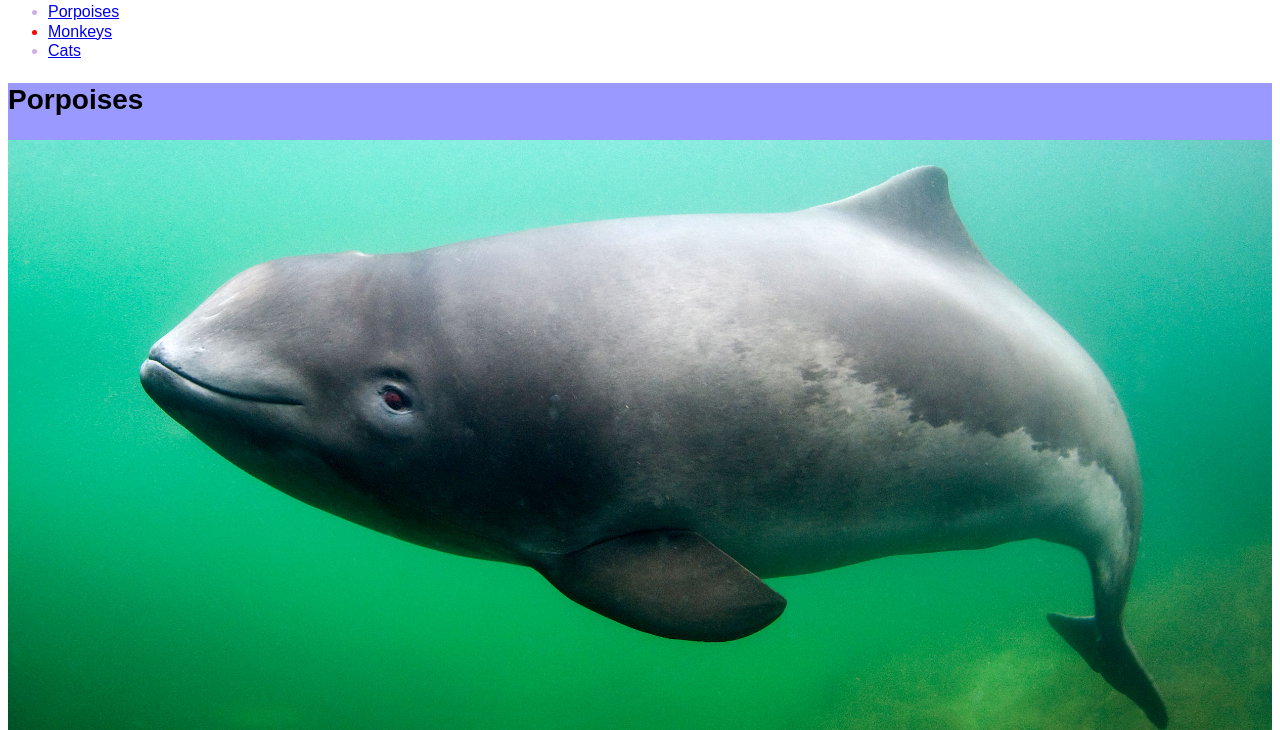
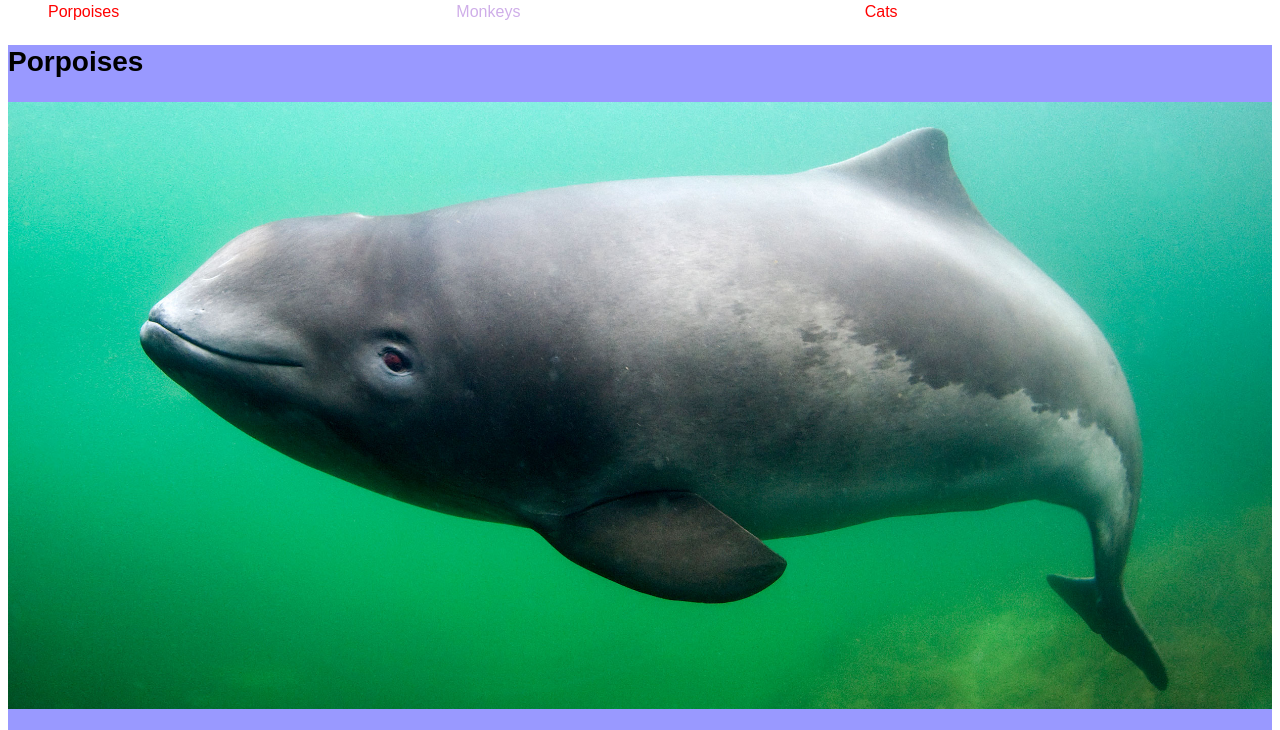
Before and after one commit to dieter4902/WebEngineering, a plain HTML site: page index.html in a window 1280 px wide. Shown: the part 62-792 px from the top of the page. Drawn offline with Linux system fonts and the light colour scheme.

Commit message:
eric schmeric

```diff
--- a/styles/style.css
+++ b/styles/style.css
@@ -6,11 +6,13 @@
     --main-color: hsla(var(--main-hue), 100%, 50%, 1);
     --bg-color-dark: hsla(var(--main-hue), 100%, 80%, 1);
     --bg-color-light: hsla(var(--main-hue), 100%, 90%, 1);
+    --li-color-odd: red;
+    --li-color-even: #CFAEE9;
 }
 
 h1 {
     font-size: 2rem;
-    width:50%;
+    width: 50%;
     border: 1px solid;
     text-align: center;
     margin: auto;
@@ -22,6 +24,10 @@ h2 {
 
 h3 {
     font-size: 1.5rem;
+}
+
+p {
+    font-size: 1.2rem;
 }
 
 
@@ -39,9 +45,18 @@ article:nth-child(even) {
 }
 
 li:nth-child(odd) {
-    color: #CFAEE9;
+    color: var(--li-color-odd);
+    display: inline-block;
+    width: calc(99% / 3);
 }
 
 li:nth-child(even) {
-    color: red; /*it not work, why?*/
+    color: var(--li-color-even); /*it not work, why?*/
+    display: inline-block;
+    width: calc(99% / 3);
 }
+
+a {
+    color: inherit;
+    text-decoration: none;
+}
```
Also changed, not shown: 1 other file.
